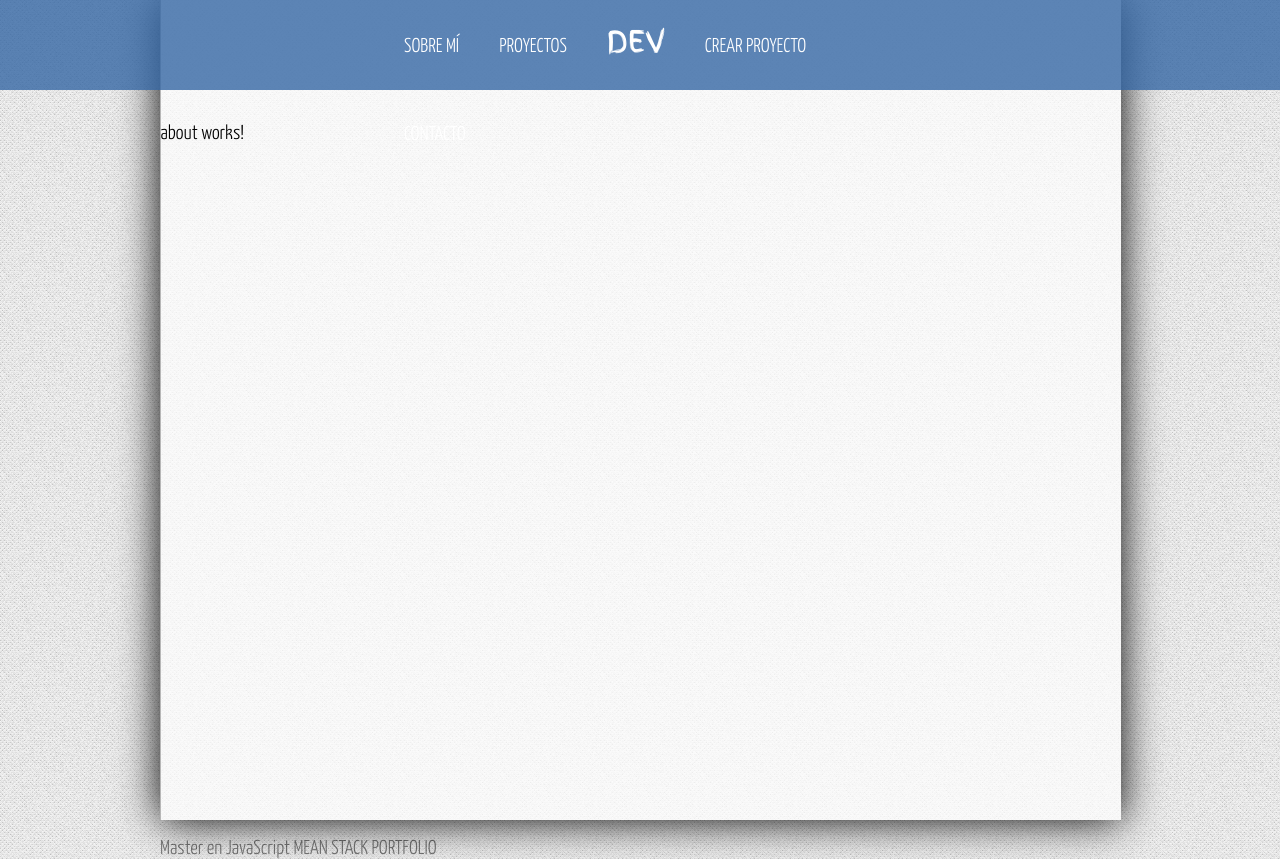
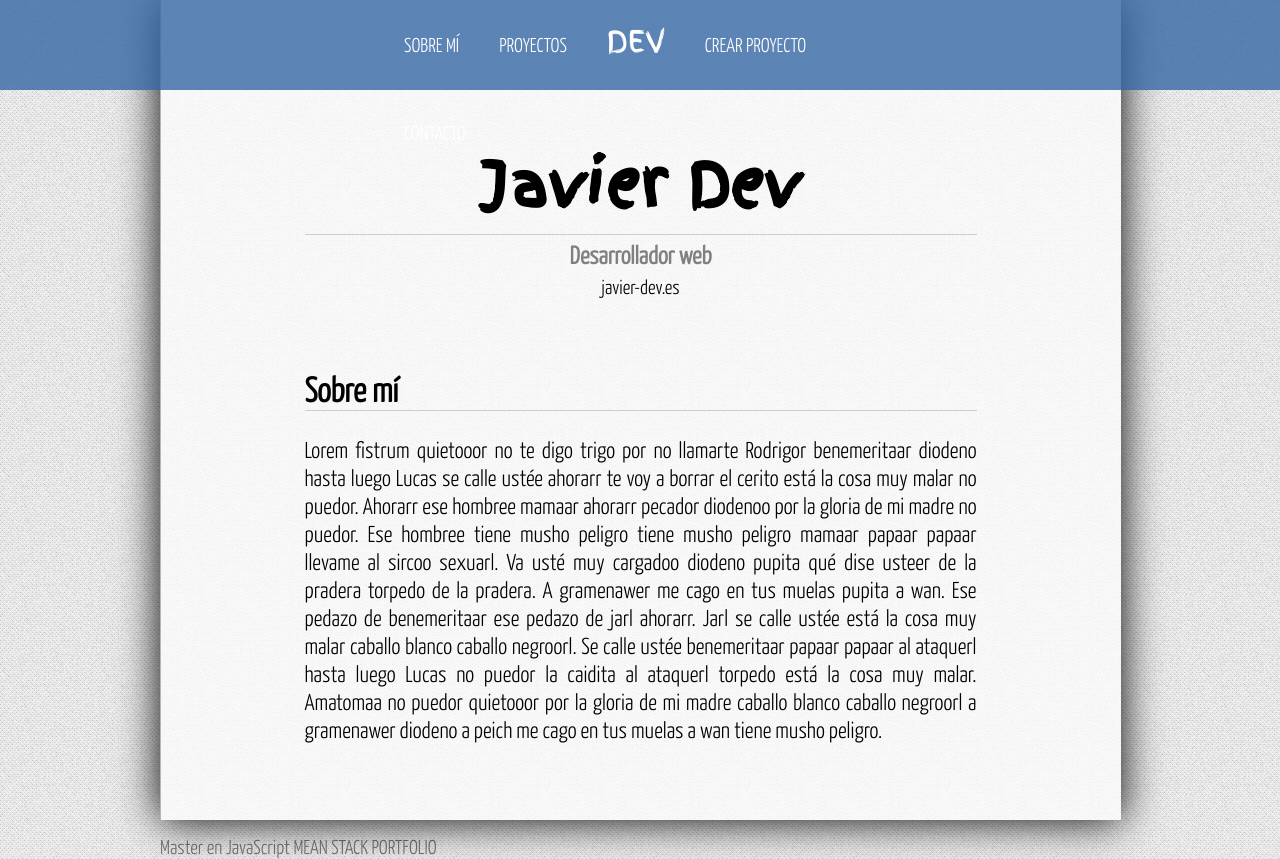
Before and after one commit to jcg678/mean-stack-example, an Angular app: page / in a window 1280 px wide. Built offline with nearby package versions, Linux system fonts and the light colour scheme.

Commit message:
pagina sobre mi

```diff
--- a/src/app/app.component.html
+++ b/src/app/app.component.html
@@ -1,11 +1,11 @@
 
 <header>
   <ul>
-    <li><a [routerLink]="['/sobre-mi']">Sobre mí</a></li>
-      <li><a [routerLink]="['/proyectos']">Proyectos</a></li>
+    <li><a [routerLink]="['/sobre-mi']"  [routerLinkActive]="['actived']">Sobre mí</a></li>
+      <li><a [routerLink]="['/proyectos']" [routerLinkActive]="['actived']">Proyectos</a></li>
      <li id="logo"><a href="#">DEV</a></li>
-     <li><a [routerLink]="['/crear-proyecto']">Crear Proyecto</a></li>
-     <li><a [routerLink]="['/contacto']">Contacto</a></li>
+     <li><a [routerLink]="['/crear-proyecto']" [routerLinkActive]="['actived']">Crear Proyecto</a></li>
+     <li><a [routerLink]="['/contacto']" [routerLinkActive]="['actived']">Contacto</a></li>
   </ul>
 </header>
 
--- a/src/app/components/about/about.component.html
+++ b/src/app/components/about/about.component.html
@@ -1 +1,10 @@
-<p>about works!</p>
+<div id="title">
+	<h1>{{title}}</h1>
+	<h2>{{subtitle}}</h2>
+	<p>{{web}}</p>
+</div>
+
+<article class="about">
+	<h2>Sobre mí</h2>
+	<p>Lorem fistrum quietooor no te digo trigo por no llamarte Rodrigor benemeritaar diodeno hasta luego Lucas se calle ustée ahorarr te voy a borrar el cerito está la cosa muy malar no puedor. Ahorarr ese hombree mamaar ahorarr pecador diodenoo por la gloria de mi madre no puedor. Ese hombree tiene musho peligro tiene musho peligro mamaar papaar papaar llevame al sircoo sexuarl. Va usté muy cargadoo diodeno pupita qué dise usteer de la pradera torpedo de la pradera. A gramenawer me cago en tus muelas pupita a wan. Ese pedazo de benemeritaar ese pedazo de jarl ahorarr. Jarl se calle ustée está la cosa muy malar caballo blanco caballo negroorl. Se calle ustée benemeritaar papaar papaar al ataquerl hasta luego Lucas no puedor la caidita al ataquerl torpedo está la cosa muy malar. Amatomaa no puedor quietooor por la gloria de mi madre caballo blanco caballo negroorl a gramenawer diodeno a peich me cago en tus muelas a wan tiene musho peligro. </p>
+</article>
--- a/src/app/components/about/about.component.ts
+++ b/src/app/components/about/about.component.ts
@@ -6,8 +6,15 @@ import { Component, OnInit } from '@angular/core';
   styleUrls: ['./about.component.css']
 })
 export class AboutComponent implements OnInit {
+  public title: string;
+  public subtitle: string;
+  public web: string;
 
-  constructor() { }
+  constructor() {
+  	this.title = "Javier Dev";
+  	this.subtitle = "Desarrollador web";
+  	this.web = "javier-dev.es";
+  }
 
   ngOnInit() {
   }
--- a/src/assets/css/styles.css
+++ b/src/assets/css/styles.css
@@ -71,7 +71,7 @@ header a{
 	transition: all 300ms;
 }
 
-header a:hover{
+header a:hover, .actived{
 	background:rgba(0,0,0,0.8);
 }
 
@@ -110,3 +110,46 @@ footer{
 	padding-top: 15px;
 	color: rgba(0,0,0,0.5);
 }
+
+/* Sobre mí*/
+#title{
+	width: 70%;
+	margin: 0px auto;
+	text-align: center;
+	margin-top: 20px;
+	margin-bottom: 70px;
+
+}
+
+#title h1{
+	font-family: "finger";
+	font-size: 60px;
+	border-bottom: 1px solid #ccc;
+	padding-bottom: 5px;
+}
+
+#title h2{
+	font-size: 25px;
+	color: gray;
+	margin-top: 5px;
+	margin-bottom: 5px;
+}
+
+article.about{
+	width: 70%;
+	margin: 0px auto;
+	margin-bottom: 20px;
+	font-size: 23px;
+}
+
+.about h2{
+	border-bottom: 1px solid #ccc;
+	margin-top: 5px;
+	margin-bottom: 5px;
+}
+
+.about p{
+	padding-top: 20px;
+	padding-bottom: 30px;
+	text-align: justify;
+}
```
